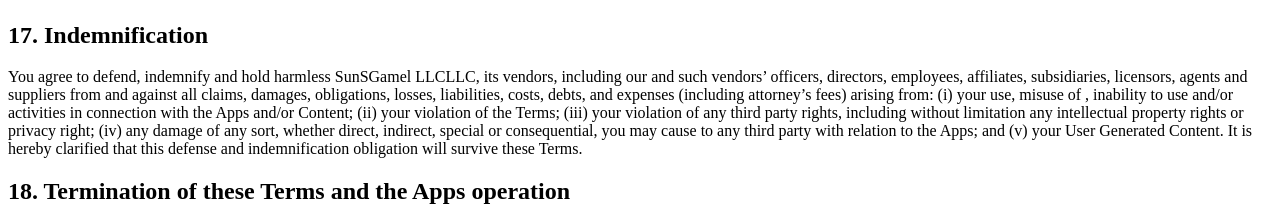
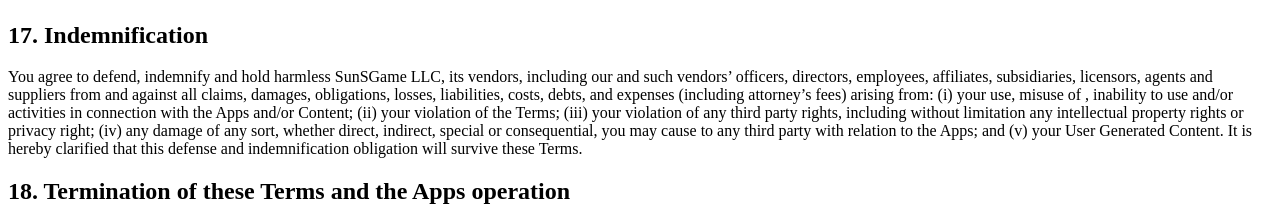
Before and after one commit to SunSGames/sunsgames.github.io, a plain HTML site: page UserLicenseAgreement.html in a window 1280 px wide. Shown: the part 4637-4845 px from the top of the page. Drawn offline with Linux system fonts and the light colour scheme.

Commit message:
Update UserLicenseAgreement.html

```diff
--- a/UserLicenseAgreement.html
+++ b/UserLicenseAgreement.html
@@ -442,7 +442,7 @@
     THE ABOVE EXCLUSIONS AND LIMITATIONS MAY NOT APPLY.
   </p>
   <h2>17. Indemnification</h2>
-  <p>You agree to defend, indemnify and hold harmless SunSGamel LLCLLC, its vendors, including our and such vendors’ officers,
+  <p>You agree to defend, indemnify and hold harmless SunSGame LLC, its vendors, including our and such vendors’ officers,
     directors,
     employees, affiliates, subsidiaries, licensors, agents and suppliers from and against all claims, damages,
     obligations,
```
